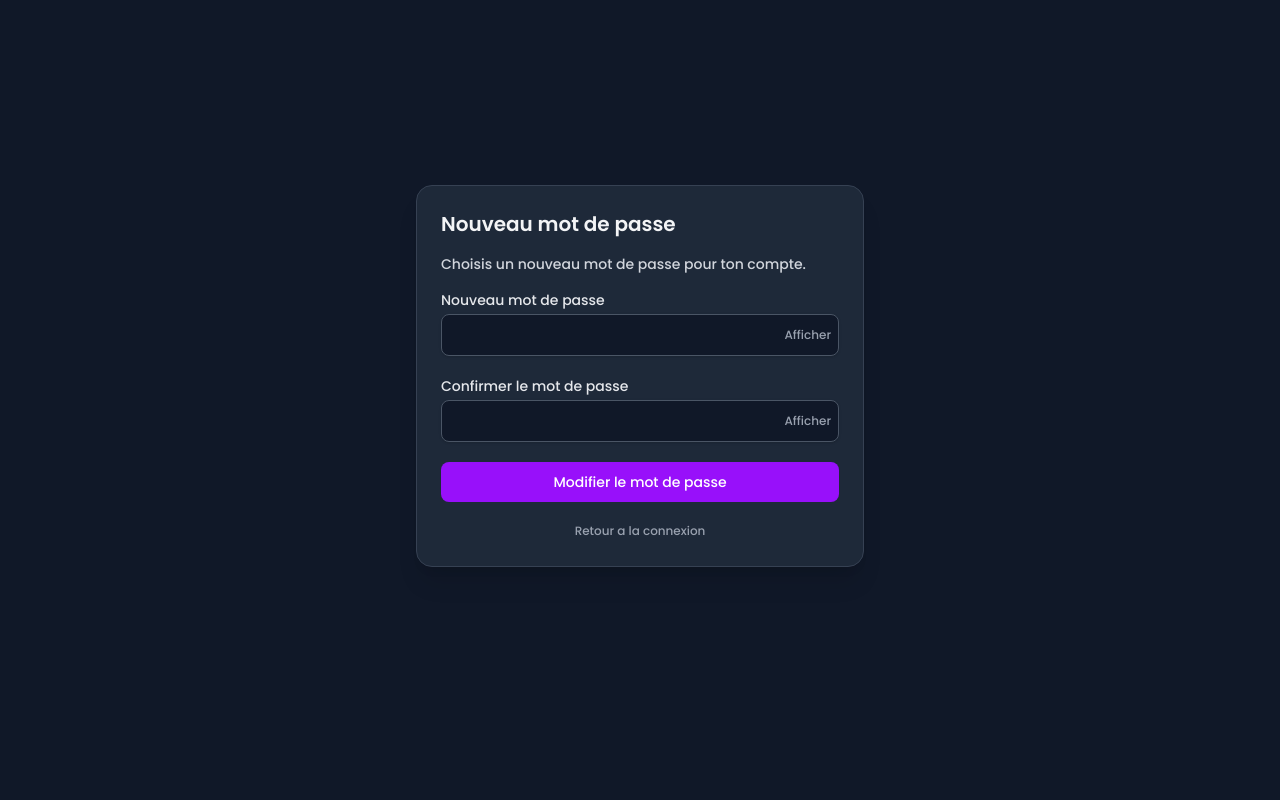
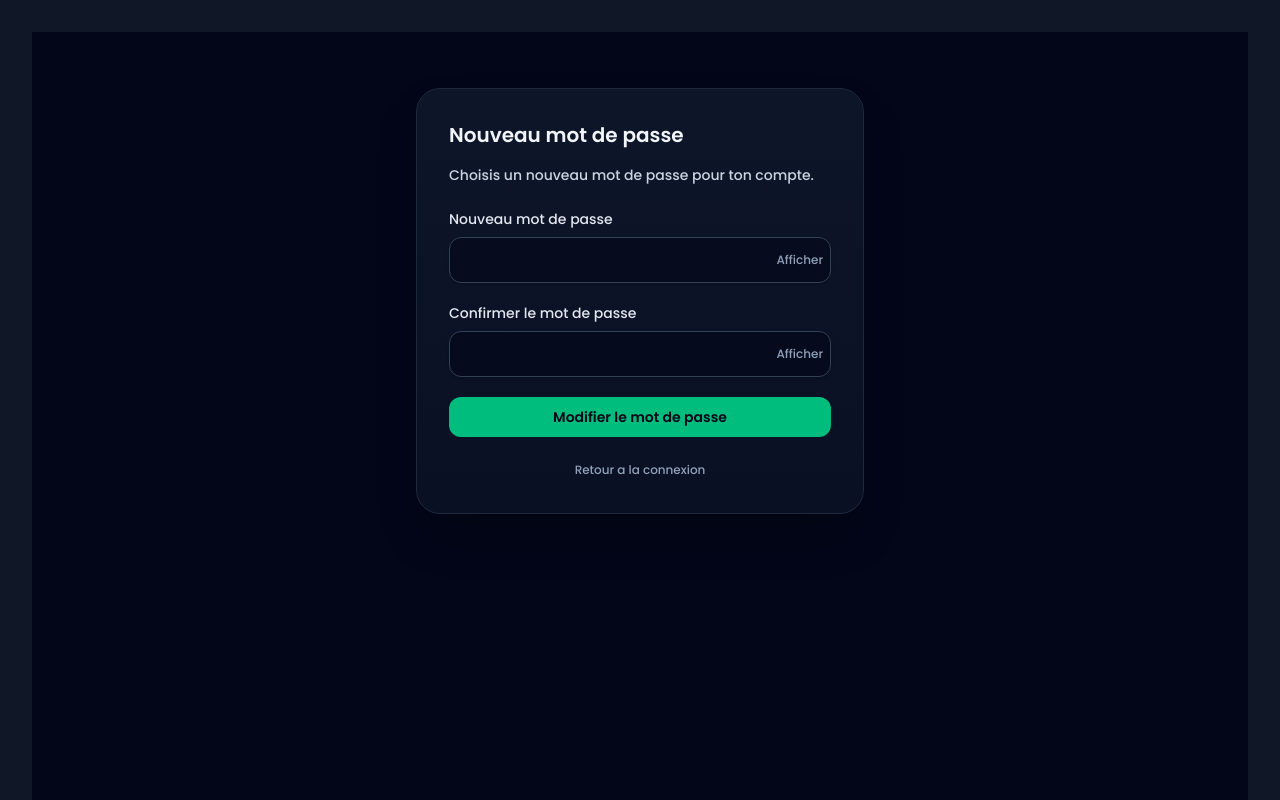
Before and after one commit to nath2910/Sneaknik, a Vue app in the folder frontend/: page /reset-password in a window 1280 px wide. Built offline with nearby package versions, Linux system fonts and the light colour scheme; no server answers.

Commit message:
fix auth deconnnexion quand token expire + reviens sur app et connect direct apres validation de mail

```diff
--- a/frontend/src/components/stats/StatsCanvas.vue
+++ b/frontend/src/components/stats/StatsCanvas.vue
@@ -256,8 +256,8 @@ const defaultLayout = (): Widget[] => {
     id: 'textBlock_welcome',
     type: def.type,
     title: def.title,
-    x: 0,
-    y: 0,
+    x: (BOARD_W - def.defaultSize.w) / 2,
+    y: (BOARD_H - def.defaultSize.h) / 2,
     w: def.defaultSize.w,
     h: def.defaultSize.h,
     props: {
--- a/frontend/src/pages/ResetPasswordPage.vue
+++ b/frontend/src/pages/ResetPasswordPage.vue
@@ -1,9 +1,12 @@
 <template>
-  <div class="flex items-center justify-center min-h-[calc(100vh-3.5rem-3.5rem)]">
-    <div class="w-full max-w-md bg-gray-800 rounded-2xl shadow-xl border border-gray-700 p-6">
-      <h1 class="text-xl font-semibold text-gray-100 mb-4">Nouveau mot de passe</h1>
+  <div class="min-h-screen bg-slate-950 px-4 py-10 sm:py-14">
+    <div class="mx-auto w-full max-w-md">
+      <div
+        class="rounded-2xl border border-slate-800 bg-gradient-to-b from-slate-900/90 to-slate-900/60 p-6 shadow-2xl sm:rounded-3xl sm:p-8"
+      >
+        <h1 class="text-xl font-semibold text-slate-100 mb-4">Nouveau mot de passe</h1>
 
-      <p class="text-sm text-gray-300 mb-4">
+        <p class="text-sm text-slate-300 mb-6">
           Choisis un nouveau mot de passe pour ton compte.
         </p>
 
@@ -22,20 +25,20 @@
 
         <form class="space-y-5" @submit.prevent="submitReset">
           <div>
-          <label for="newPassword" class="block text-sm font-medium text-gray-200"
+            <label for="newPassword" class="block text-sm font-medium text-slate-200"
               >Nouveau mot de passe</label
             >
-          <div class="relative mt-1">
+            <div class="relative mt-2">
               <input
                 :type="showPassword ? 'text' : 'password'"
                 id="newPassword"
                 v-model="newPassword"
                 required
-              class="block w-full pr-10 px-3 py-2 rounded-lg border border-gray-600 bg-gray-900 text-gray-100 shadow-sm focus:outline-none focus:ring-2 focus:ring-purple-500 focus:border-purple-500"
+                class="block w-full rounded-xl border border-slate-700 bg-slate-950/60 px-3 py-2.5 pr-10 text-slate-100 shadow-sm focus:outline-none focus:ring-2 focus:ring-emerald-400 focus:border-emerald-400"
               />
               <button
                 type="button"
-              class="absolute inset-y-0 right-2 flex items-center text-gray-400 hover:text-gray-200"
+                class="absolute inset-y-0 right-2 flex items-center text-slate-400 hover:text-slate-200"
                 @click="showPassword = !showPassword"
               >
                 <span class="text-xs font-medium">
@@ -46,20 +49,20 @@
           </div>
 
           <div>
-          <label for="confirmPassword" class="block text-sm font-medium text-gray-200"
+            <label for="confirmPassword" class="block text-sm font-medium text-slate-200"
               >Confirmer le mot de passe</label
             >
-          <div class="relative mt-1">
+            <div class="relative mt-2">
               <input
                 :type="showConfirmPassword ? 'text' : 'password'"
                 id="confirmPassword"
                 v-model="confirmPassword"
                 required
-              class="block w-full pr-10 px-3 py-2 rounded-lg border border-gray-600 bg-gray-900 text-gray-100 shadow-sm focus:outline-none focus:ring-2 focus:ring-purple-500 focus:border-purple-500"
+                class="block w-full rounded-xl border border-slate-700 bg-slate-950/60 px-3 py-2.5 pr-10 text-slate-100 shadow-sm focus:outline-none focus:ring-2 focus:ring-emerald-400 focus:border-emerald-400"
               />
               <button
                 type="button"
-              class="absolute inset-y-0 right-2 flex items-center text-gray-400 hover:text-gray-200"
+                class="absolute inset-y-0 right-2 flex items-center text-slate-400 hover:text-slate-200"
                 @click="showConfirmPassword = !showConfirmPassword"
               >
                 <span class="text-xs font-medium">
@@ -72,16 +75,17 @@
           <button
             type="submit"
             :disabled="loading"
-          class="w-full inline-flex justify-center items-center gap-2 py-2.5 px-4 rounded-lg text-sm font-medium text-white bg-purple-600 hover:bg-purple-700 focus:outline-none focus:ring-2 focus:ring-offset-2 focus:ring-purple-500 focus:ring-offset-gray-900 disabled:opacity-60 disabled:cursor-not-allowed"
+            class="w-full inline-flex justify-center items-center gap-2 rounded-xl bg-emerald-500 px-4 py-2.5 text-sm font-semibold text-slate-950 transition hover:bg-emerald-400 focus:outline-none focus:ring-2 focus:ring-emerald-400 disabled:opacity-60 disabled:cursor-not-allowed"
           >
             {{ loading ? 'Modification...' : 'Modifier le mot de passe' }}
           </button>
         </form>
 
-      <div class="mt-4 text-center">
-        <router-link class="text-xs text-gray-400 hover:text-gray-200" :to="{ name: 'auth' }">
+        <div class="mt-5 text-center">
+          <router-link class="text-xs text-slate-400 hover:text-slate-200" :to="{ name: 'auth' }">
             Retour a la connexion
           </router-link>
+        </div>
       </div>
     </div>
   </div>
--- a/frontend/src/pages/VerifyEmailPage.vue
+++ b/frontend/src/pages/VerifyEmailPage.vue
@@ -1,7 +1,9 @@
 <template>
-  <div class="relative min-h-screen bg-slate-950 px-4 py-10">
+  <div class="relative min-h-screen bg-slate-950 px-4 py-10 sm:py-14">
     <div class="mx-auto w-full max-w-2xl">
-      <div class="rounded-3xl border border-slate-800 bg-gradient-to-b from-slate-900/90 to-slate-900/60 p-8 shadow-2xl">
+      <div
+        class="rounded-2xl border border-slate-800 bg-gradient-to-b from-slate-900/90 to-slate-900/60 p-6 shadow-2xl sm:rounded-3xl sm:p-8"
+      >
         <div class="flex items-center gap-4">
           <div
             class="relative flex h-14 w-14 items-center justify-center rounded-2xl bg-emerald-500/15 text-emerald-300"
@@ -10,15 +12,15 @@
             <span v-else-if="status === 'error'" class="text-2xl">!</span>
             <div v-else class="spinner-ring"></div>
           </div>
-          <div>
+          <div class="min-w-0">
             <p class="text-xs uppercase tracking-[0.3em] text-slate-400">Verification email</p>
-            <h1 class="text-2xl font-semibold text-slate-100">
+            <h1 class="text-xl font-semibold text-slate-100 sm:text-2xl">
               {{ title }}
             </h1>
           </div>
         </div>
 
-        <p class="mt-6 text-sm leading-relaxed text-slate-300">
+        <p class="mt-6 text-sm leading-relaxed text-slate-300 sm:text-[0.95rem]">
           {{ description }}
         </p>
 
@@ -48,21 +50,21 @@
             v-if="(status === 'pending' || status === 'error') && email"
             type="button"
             :disabled="resendLoading"
-            class="inline-flex items-center rounded-xl border border-slate-700 px-4 py-2 text-sm font-semibold text-slate-200 transition hover:border-slate-500 hover:text-white disabled:opacity-60"
+            class="inline-flex w-full items-center justify-center rounded-xl border border-slate-700 px-4 py-2 text-sm font-semibold text-slate-200 transition hover:border-slate-500 hover:text-white disabled:opacity-60 sm:w-auto"
             @click="resendEmail"
           >
             {{ resendLoading ? 'Envoi...' : 'Renvoyer le mail' }}
           </button>
           <router-link
             v-if="status === 'success'"
-            class="inline-flex items-center rounded-xl bg-emerald-500 px-4 py-2 text-sm font-semibold text-slate-950 transition hover:bg-emerald-400"
+            class="inline-flex w-full items-center justify-center rounded-xl bg-emerald-500 px-4 py-2 text-sm font-semibold text-slate-950 transition hover:bg-emerald-400 sm:w-auto"
             :to="{ name: 'auth', query: { mode: 'login' } }"
           >
             Aller a la connexion
           </router-link>
           <router-link
             v-else
-            class="inline-flex items-center rounded-xl border border-slate-700 px-4 py-2 text-sm font-semibold text-slate-200 transition hover:border-slate-500 hover:text-white"
+            class="inline-flex w-full items-center justify-center rounded-xl border border-slate-700 px-4 py-2 text-sm font-semibold text-slate-200 transition hover:border-slate-500 hover:text-white sm:w-auto"
             :to="{ name: 'auth', query: { mode: 'login' } }"
           >
             Retour
@@ -75,10 +77,13 @@
 
 <script setup>
 import { computed, onMounted, ref, watch } from 'vue'
-import { useRoute } from 'vue-router'
+import { useRoute, useRouter } from 'vue-router'
 import AuthService from '@/services/AuthService'
+import { useAuthStore } from '@/store/authStore'
 
 const route = useRoute()
+const router = useRouter()
+const auth = useAuthStore()
 
 const status = ref('pending')
 const errorMessage = ref('')
@@ -121,8 +126,12 @@ const verify = async () => {
   errorMessage.value = ''
 
   try {
-    await AuthService.verifyEmail({ token: token.value })
+    const payload = await AuthService.verifyEmail({ token: token.value })
     status.value = 'success'
+    if (payload?.token) {
+      auth.setAuth({ user: payload.user ?? null, token: payload.token })
+      await router.replace({ name: 'home' })
+    }
   } catch (err) {
     console.error(err)
     status.value = 'error'
--- a/frontend/src/router/index.js
+++ b/frontend/src/router/index.js
@@ -11,6 +11,26 @@ const AuthCallbackPage = () => import('@/pages/authCallbackPage.vue')
 const ForgotPasswordPage = () => import('@/pages/ForgotPasswordPage.vue')
 const ResetPasswordPage = () => import('@/pages/ResetPasswordPage.vue')
 const VerifyEmailPage = () => import('@/pages/VerifyEmailPage.vue')
+
+function decodeJwtPayload(token) {
+  try {
+    const payload = token.split('.')[1]
+    if (!payload) return null
+    const base = payload.replace(/-/g, '+').replace(/_/g, '/')
+    const padded = base + '==='.slice((base.length + 3) % 4)
+    return JSON.parse(atob(padded))
+  } catch {
+    return null
+  }
+}
+
+function isTokenExpired(token) {
+  const payload = decodeJwtPayload(token)
+  const exp = payload?.exp
+  if (!exp) return true
+  const now = Date.now()
+  return now >= exp * 1000 - 30_000
+}
 
 const router = createRouter({
   history: createWebHistory(),
@@ -63,8 +83,16 @@ const publicRoutes = new Set([
 
 router.beforeEach(async (to) => {
   const auth = useAuthStore()
-  const hasToken = !!auth.token.value
+  const token = auth.token.value
+  const hasToken = !!token
   const isPublic = publicRoutes.has(to.name)
+
+  if (hasToken && isTokenExpired(token)) {
+    auth.logout()
+    if (!isPublic) {
+      return { name: 'auth', query: { mode: 'login' } }
+    }
+  }
 
   if (!hasToken && !isPublic) {
     return { name: 'auth', query: { mode: 'login' } }
--- a/frontend/src/services/AuthService.js
+++ b/frontend/src/services/AuthService.js
@@ -57,8 +57,18 @@ class AuthService {
   }
 
   async verifyEmail(payload) {
-    const res = await api.get('/auth/verify-email', { params: { token: payload.token } })
-    return res.data
+    const res = await api.get('/auth/verify-email', { params: { token: payload.token } }) // attente du back
+    const token = res.data?.token || res.data?.accessToken || null // decoupage en token et user
+    const user = res.data?.user ?? res.data?.utilisateur ?? null
+
+    if (token) {
+      localStorage.setItem('snk_token', token) //stockage du token
+    }
+    if (user) {
+      localStorage.setItem('snk_user', JSON.stringify(user))
+    }
+
+    return { user, token, raw: res.data }
   }
 
   // Renvoie l'email de verification sans exposer l'existence du compte.
```
Also changed, not shown: frontend/src/components/stats/canvas/useCanvaCamera.ts (+3 -25 lines), frontend/src/pages/ForgotPasswordPage.vue (+13 -9 lines), 2 other files (tests, documents, lock files or other folders). Lines whose indentation alone changed are shown as unchanged.
